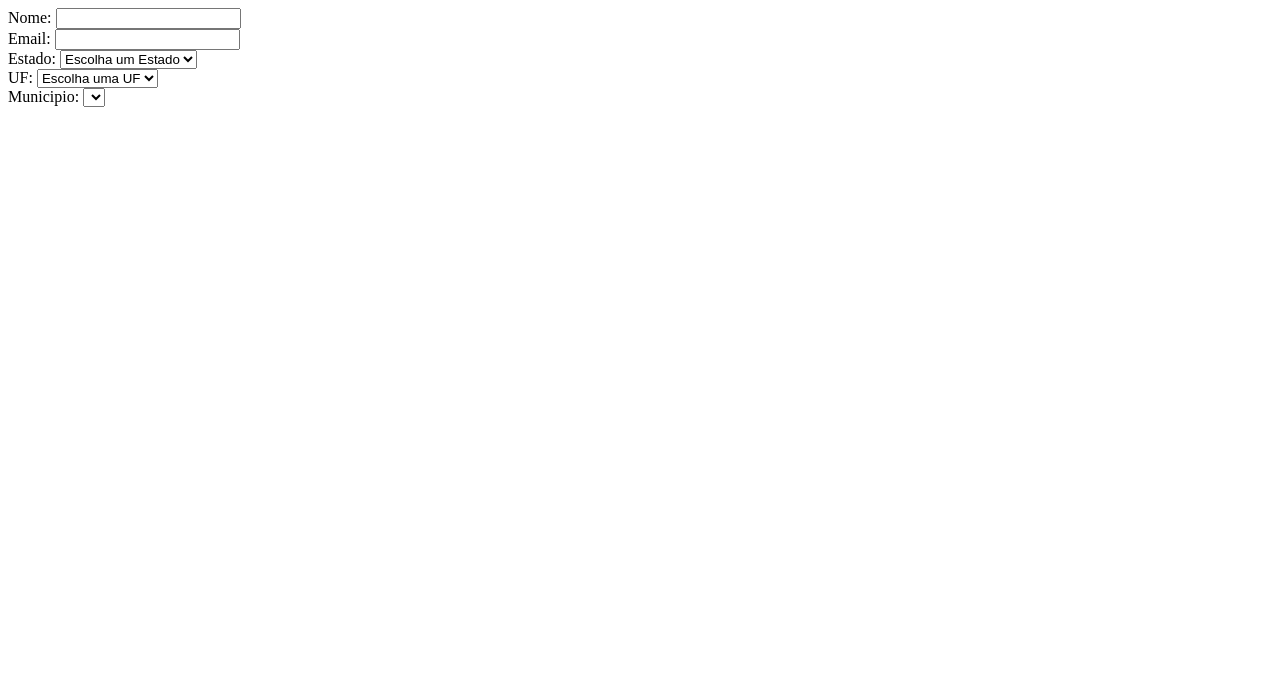
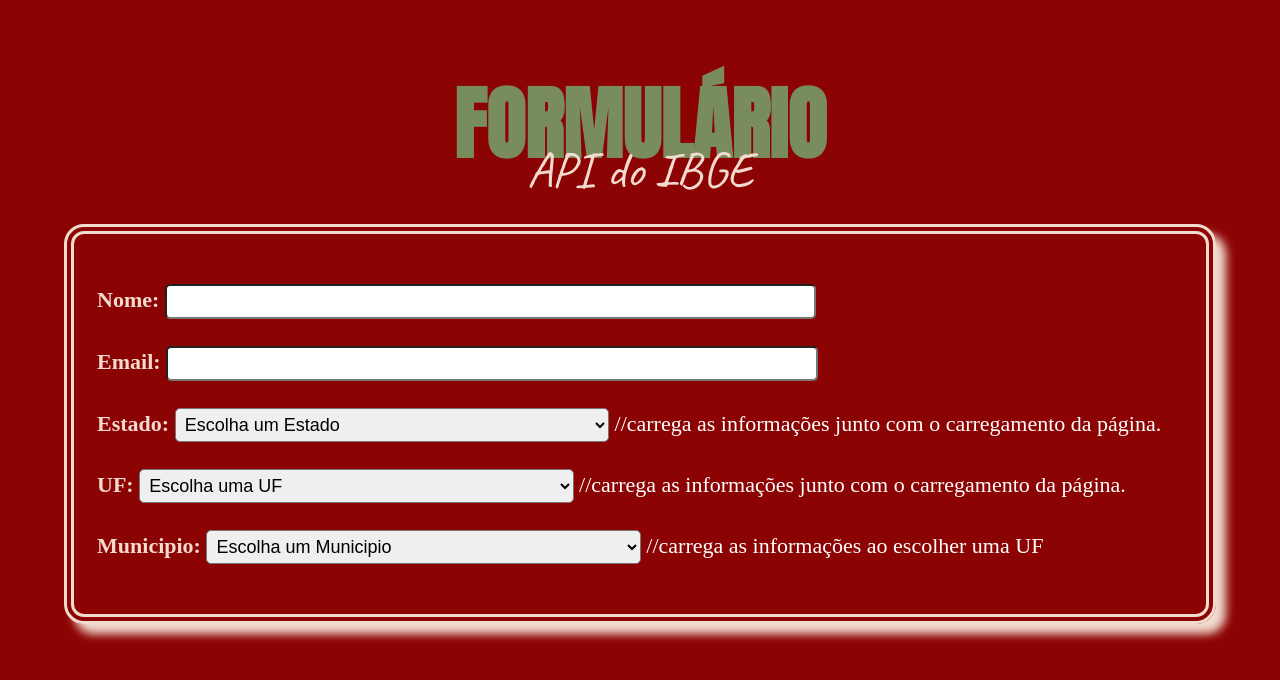
Before and after one commit to ArcenioSouza/fomulario-com-api-ibge, a plain HTML site: page index.html in a window 1280 px wide. Drawn offline with nearby package versions, Linux system fonts and the light colour scheme; no server answers.

Commit message:
Adiciona css ao projeto

```diff
--- a/index.html
+++ b/index.html
@@ -8,7 +8,10 @@
       <title>API Rest IBGE</title>
    </head>
    <body>
-      <header></header>
+      <header>
+         <h1>Formulário</h1>
+         <span>API do IBGE</span>
+      </header>
       <form>
          <div>
             <label for="name">Nome:</label>
@@ -23,16 +26,20 @@
             <select name="estado" id="estado">
                <option>Escolha um Estado</option>
             </select>
+            //carrega as informações junto com o carregamento da página.
          </div>
          <div>
             <label for="uf">UF:</label>
             <select name="uf" id="uf">
                <option>Escolha uma UF</option>
             </select>
+            //carrega as informações junto com o carregamento da página.
          </div>
          <div>
             <label for="uf">Municipio: </label>
-            <select name="municipio" id="municipio"></select>
+            <select name="municipio" id="municipio">
+               <option>Escolha um Municipio</option>
+            </select> //carrega as informações ao escolher uma UF
          </div>
       </form>
 
--- a/index.js
+++ b/index.js
@@ -1,4 +1,4 @@
-(function () {
+(function renderEstado() {
    $.ajax({
       type: "GET",
       url: "https://servicodados.ibge.gov.br/api/v1/localidades/estados",
@@ -12,7 +12,7 @@
    });
 })();
 
-function renderUf() {
+(function renderUf() {
    const selectEstado = $("#estado").val();
    $.ajax({
       type: "GET",
@@ -25,7 +25,7 @@
          }
       },
    });
-}
+})();
 
 function renderMunicipio() {
    const selectUf = $("#uf").val();
@@ -44,7 +44,6 @@
    });
 }
 
-const selectEstado = document.querySelector("#estado");
 const selectUf = document.querySelector("#uf");
-selectEstado.addEventListener("change", () => renderUf());
+
 selectUf.addEventListener("change", () => renderMunicipio());
--- a/style.css
+++ b/style.css
@@ -0,0 +1,71 @@
+@import url('https://fonts.googleapis.com/css2?family=Anton&family=Caveat&display=swap');
+
+*{
+   padding: 0;
+   margin: 0;
+   box-sizing: border-box;
+}
+
+body{
+   width: 100%;
+   height: 100vh;
+   display: flex;
+   flex-direction: column;
+   align-items: center;
+   padding: 5%;
+   background-color: #8c0303;
+   color: #fff;
+}
+
+header{
+   width: 100%;
+   text-align: center;
+   margin-bottom: 2%;
+   color: #788c5e;
+   text-transform: uppercase;
+   font-family: 'Anton', sans-serif;
+}
+
+header h1{
+   font-size: 80px;
+   margin-bottom: -4%;
+}
+
+header span{
+   color: #f2dbce;
+   text-transform: none;
+   font-family: 'Caveat', cursive;
+   font-size: 50px;
+}
+
+form{
+   width: 100%;
+   height: 50vh;
+   display: flex;
+   flex-direction: column;
+   justify-content: space-evenly;
+   border: 10px double #f2dbce;
+   box-shadow: 10px 10px 10px #f2dbce;
+   border-radius: 20px;
+   padding: 2%;
+   font-size: 22px;
+}
+
+form label{
+   font-weight: bold;
+   color: #f2dbce;
+}
+
+form input {
+   width: 60%;
+   font-size: 18px;
+   padding: 5px;
+   border-radius: 5px;
+}
+
+form select{
+   width: 40%;
+   font-size: 18px;
+   padding: 5px;
+   border-radius: 5px;
+}
```
